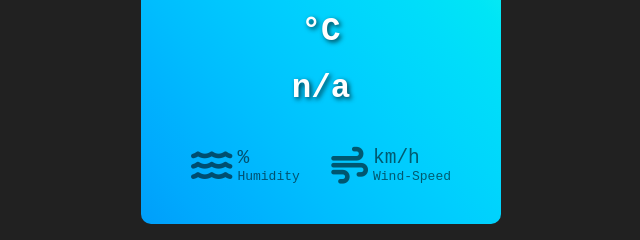
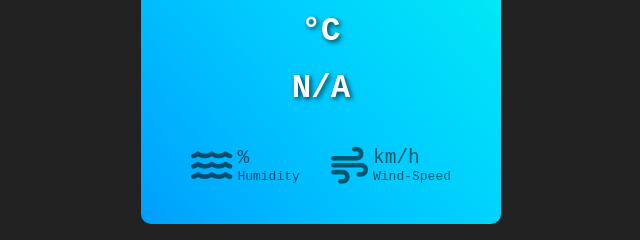
Before and after one commit to Sumesh42/WeatherAppJS, a plain HTML site: page index.html in a window 1280 px wide. Shown: the part 305-545 px from the top of the page, 319-959 px from the left. Drawn offline with Linux system fonts and the light colour scheme.

Commit message:
change N/A to uppercase

```diff
--- a/index.html
+++ b/index.html
@@ -16,7 +16,7 @@
         <div id="weather-container">
             <p id="weather-icon"><i class="fa-solid fa-cloud fa-xl"></i></p>
             <p id="temperature">°C</p>
-            <p id="city-name">n/a</p>
+            <p id="city-name">N/A</p>
             <div id="other-details">
                 <div class="col">
                     <i class="fa-solid fa-water fa-icon"></i>
```
